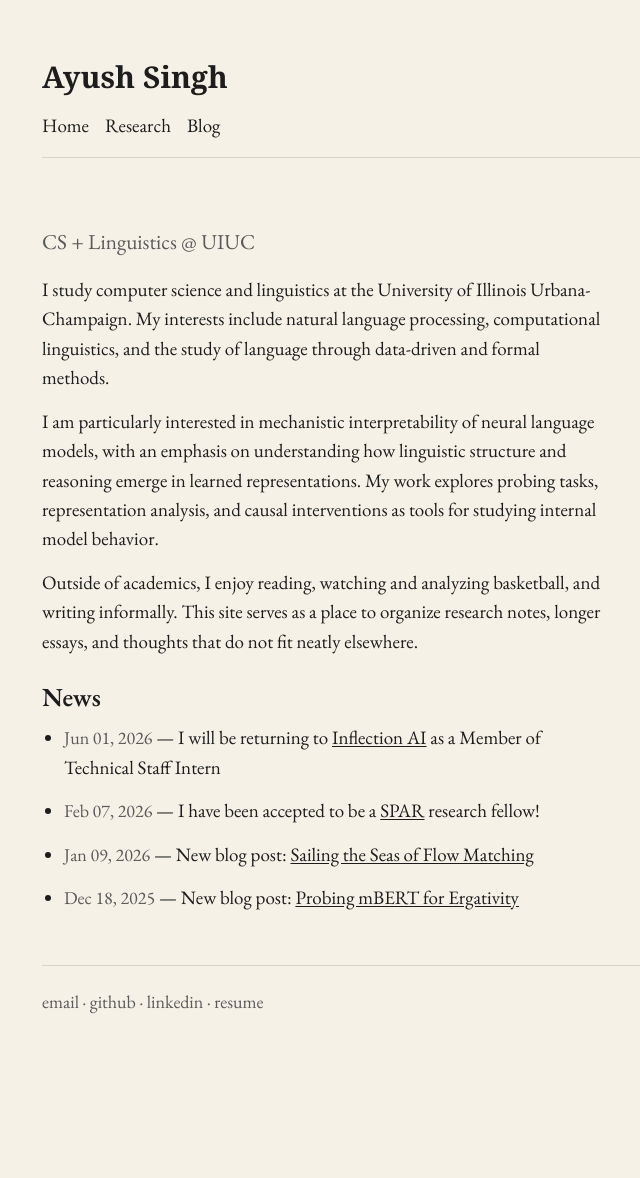
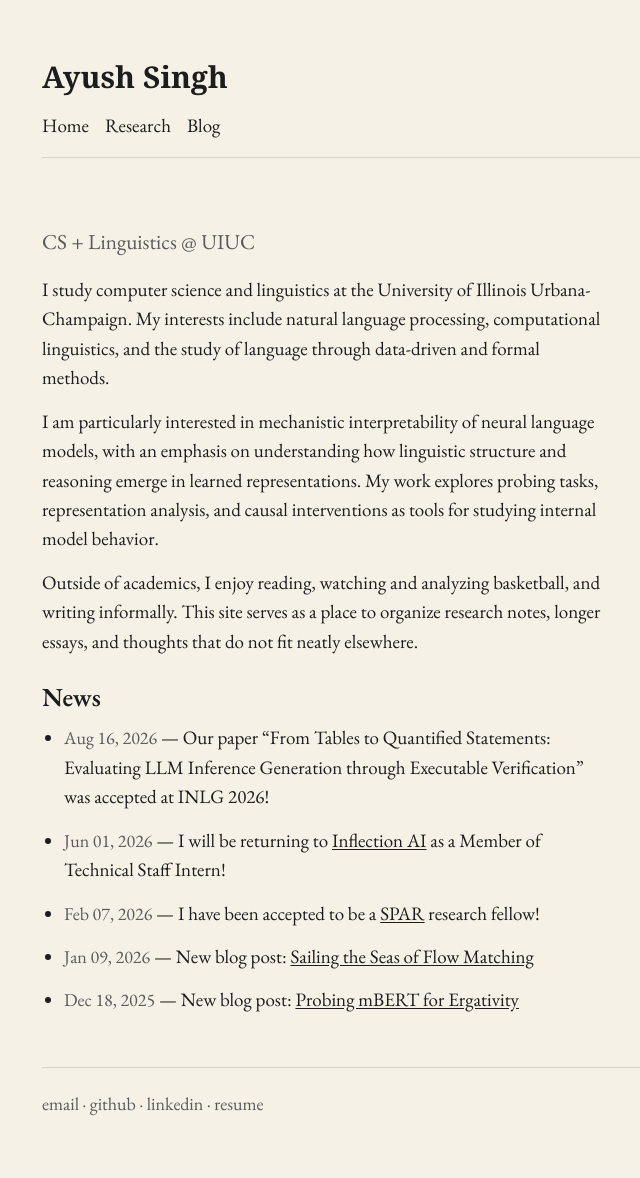
Before and after one commit to AyushSingh42/ayushsingh42.github.io, a Jekyll site: the page built from index.md, in a window 1280 px wide. Shown: the whole page, without its empty margins (74-714 px from the left). Built offline with Jekyll 4.4.1, drawn with Linux system fonts in a browser that asks for light colours; some web fonts are replaced; before the commit the page ends 1076 px from its top, so only the background shows below that.

Commit message:
updated news with inlg

```diff
--- a/_data/news.yaml
+++ b/_data/news.yaml
@@ -1,5 +1,8 @@
+- date: 2026-08-16
+  content: "Our paper \"From Tables to Quantified Statements: Evaluating LLM Inference Generation through Executable Verification\" was accepted at INLG 2026! "
+
 - date: 2026-06-01
-  content: "I will be returning to [Inflection AI](https://inflection.ai/) as a Member of Technical Staff Intern"
+  content: "I will be returning to [Inflection AI](https://inflection.ai/) as a Member of Technical Staff Intern!"
 
 - date: 2026-02-07
   content: "I have been accepted to be a [SPAR](https://sparai.org/) research fellow!"
```
